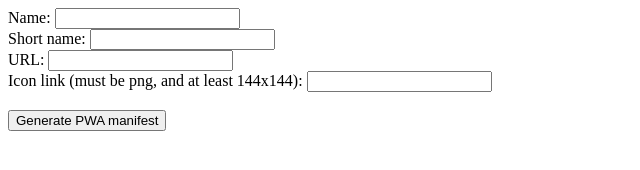
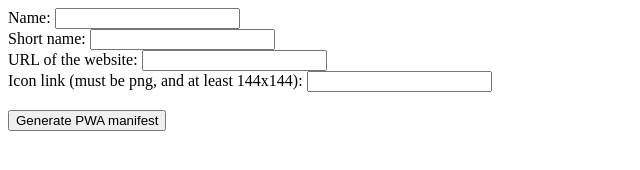
Before and after one commit to iTrooz/AnythingIsPWA, a plain HTML site: page templates/index.html in a window 1280 px wide. Shown: the whole page, without its empty margins (0-640 px from the left). Drawn offline with Linux system fonts and the light colour scheme.

Commit message:
clarify "URL" param in frontend

```diff
--- a/templates/index.html
+++ b/templates/index.html
@@ -13,7 +13,7 @@
         <input type="text" name="short_name">
         <br>
 
-        <label for="start_url">URL:</label>
+        <label for="start_url">URL of the website:</label>
         <input type="url" name="start_url" required>
         <br>
 
```
